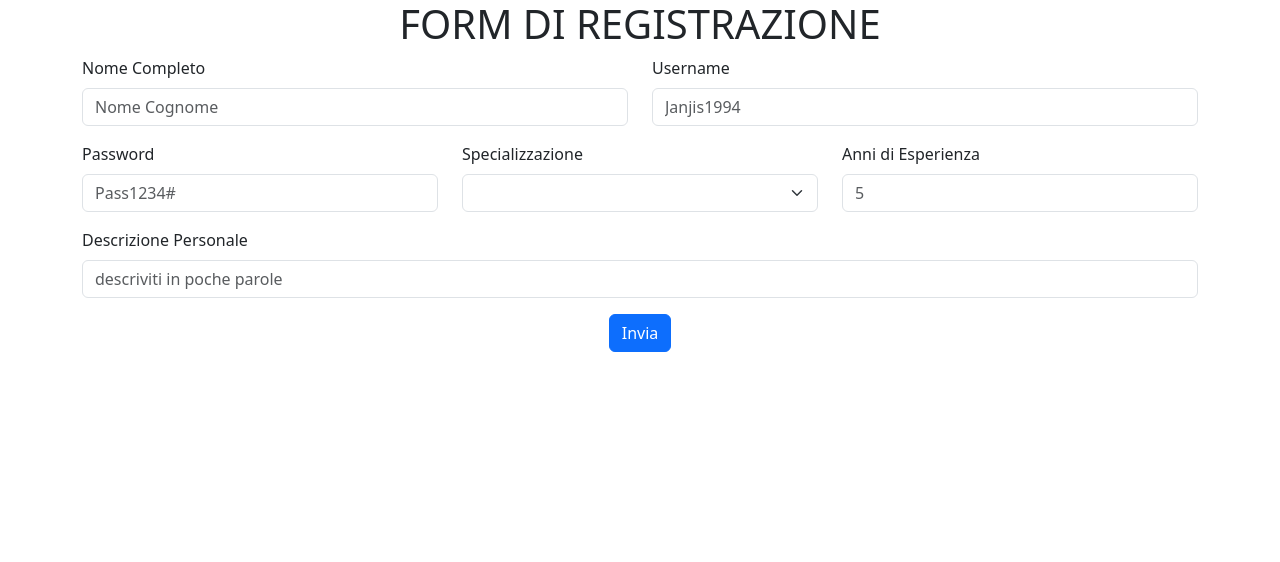
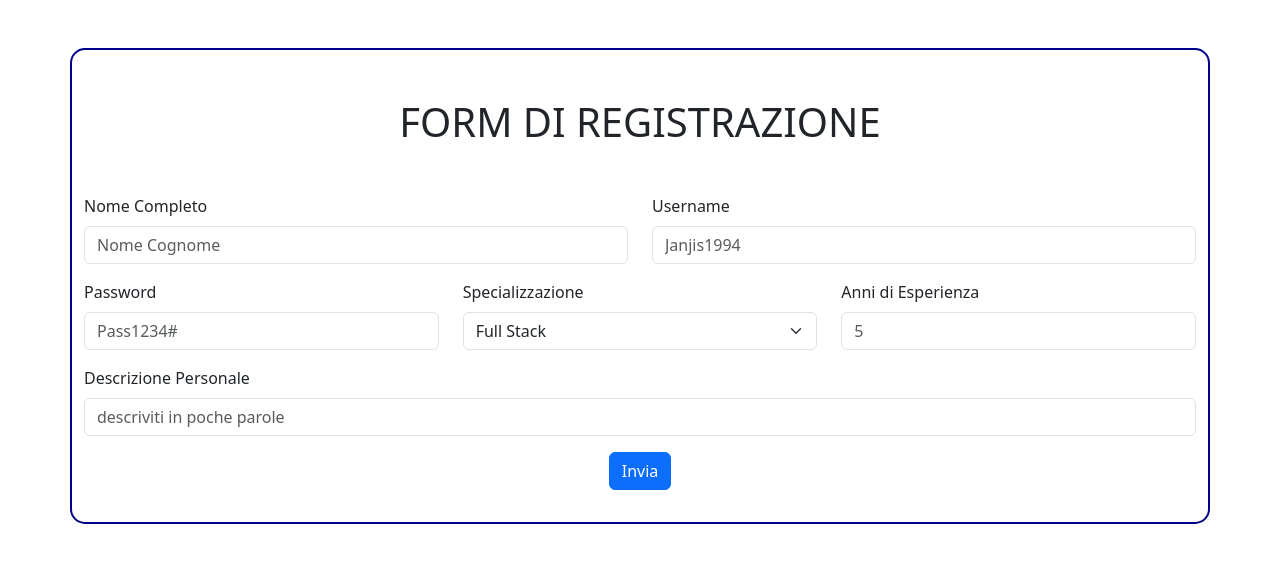
Before and after one commit to Marco-Bacci/ex-react-useref-signup, a React (Vite) app: page / in a window 1280 px wide. Shown: the top 562 px of the page. Built offline with nearby package versions, Linux system fonts and the light colour scheme.

Commit message:
Feat: milestone 1 completed

```diff
--- a/src/App.jsx
+++ b/src/App.jsx
@@ -1,10 +1,42 @@
+import { useState } from "react";
 function App() {
+  const [name, setName] = useState("");
+  const [username, setUsername] = useState("");
+  const [password, setPassword] = useState("");
+  const [specialization, setSpecialization] = useState("");
+  const [years, setYears] = useState("");
+  const [description, setDescription] = useState("");
+
+  const handleSubmit = (e) => {
+    e.preventDefault();
+    if (
+      !name.trim() ||
+      !username.trim() ||
+      !password.trim() ||
+      !specialization.trim() ||
+      !years.trim() ||
+      years <= 0 ||
+      !description.trim()
+    ) {
+      alert("alcuni campi non sono stati compilati correttamente");
+      return;
+    }
+    console.log(`Invio eseguito con successo:`, {
+      name,
+      username,
+      password,
+      specialization,
+      years,
+      description,
+    });
+  };
+
   return (
     <div className="container">
-      <div className="row">
+      <div className="row mt-5 solid-b">
         <div className="col-12">
-          <h1 className="text-center">FORM DI REGISTRAZIONE</h1>
-          <form action="">
+          <h1 className="text-center my-5">FORM DI REGISTRAZIONE</h1>
+          <form onSubmit={handleSubmit}>
             <div className="row">
               <div className="col-md-6">
                 <div className="mb-3">
@@ -13,6 +45,8 @@ function App() {
                     type="text"
                     className="form-control"
                     placeholder="Nome Cognome"
+                    value={name}
+                    onChange={(e) => setName(e.target.value)}
                   />
                 </div>
               </div>
@@ -23,6 +57,8 @@ function App() {
                     type="text"
                     className="form-control"
                     placeholder="Janjis1994"
+                    value={username}
+                    onChange={(e) => setUsername(e.target.value)}
                   />
                 </div>
               </div>
@@ -33,16 +69,22 @@ function App() {
                     type="password"
                     className="form-control"
                     placeholder="Pass1234#"
+                    value={password}
+                    onChange={(e) => setPassword(e.target.value)}
                   />
                 </div>
               </div>
               <div className="col-md-4">
                 <label className="form-label">Specializzazione</label>
-                <select class="form-select" aria-label="Default select example">
-                  <option value=""></option>
-                  <option value="1">Full Stack</option>
-                  <option value="2">Frontend</option>
-                  <option value="3">Backend</option>
+                <select
+                  className="form-select"
+                  aria-label="Default select example"
+                  value={specialization}
+                  onChange={(e) => setSpecialization(e.target.value)}
+                >
+                  <option value="full stack">Full Stack</option>
+                  <option value="frontend">Frontend</option>
+                  <option value="backend">Backend</option>
                 </select>
               </div>
               <div className="col-md-4">
@@ -52,6 +94,8 @@ function App() {
                     type="number"
                     className="form-control"
                     placeholder="5"
+                    value={years}
+                    onChange={(e) => setYears(e.target.value)}
                   />
                 </div>
               </div>
@@ -62,6 +106,8 @@ function App() {
                     type="textarea"
                     className="form-control"
                     placeholder="descriviti in poche parole"
+                    value={description}
+                    onChange={(e) => setDescription(e.target.value)}
                   />
                 </div>
               </div>
--- a/src/index.css
+++ b/src/index.css
@@ -0,0 +1,4 @@
+.solid-b {
+  border: 2px solid darkblue;
+  border-radius: 15px;
+}
```
